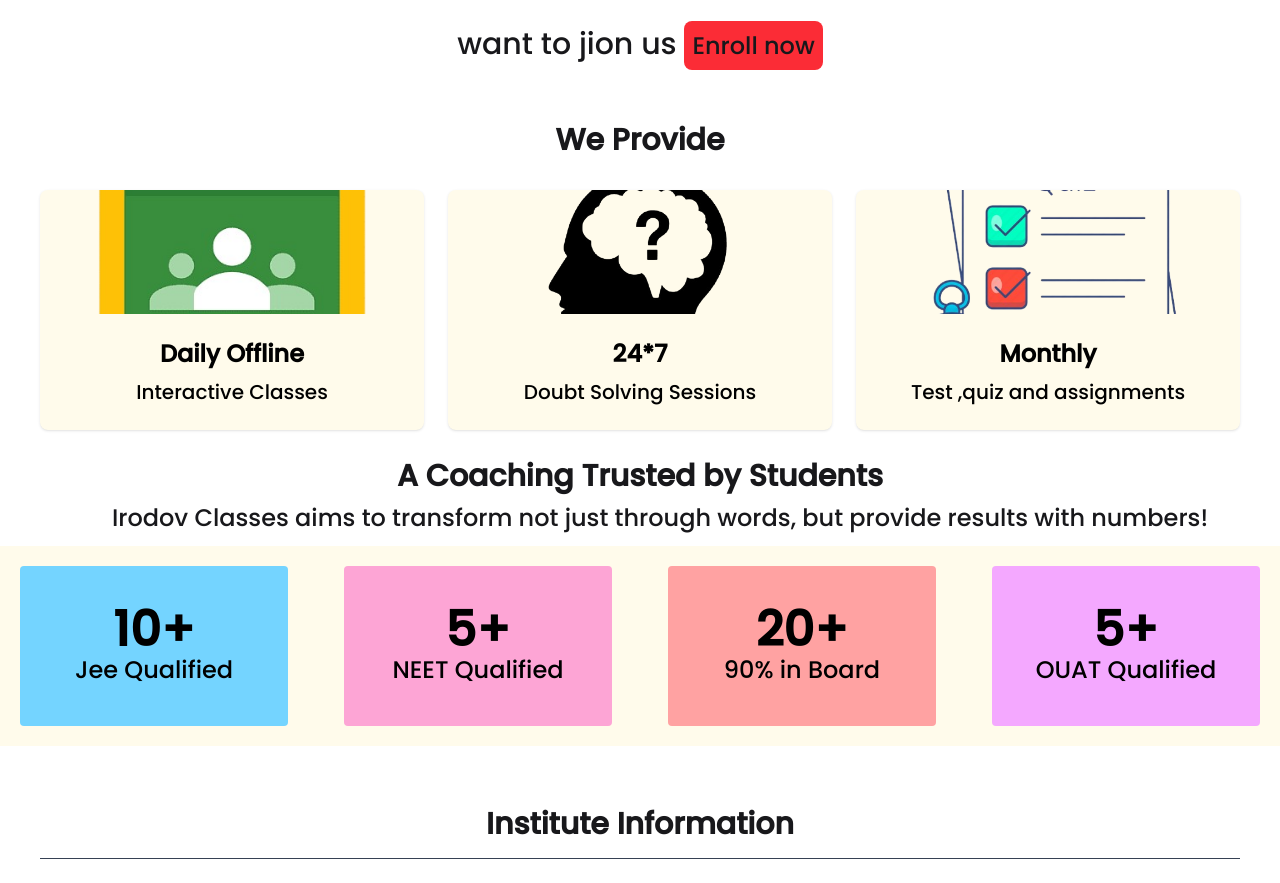
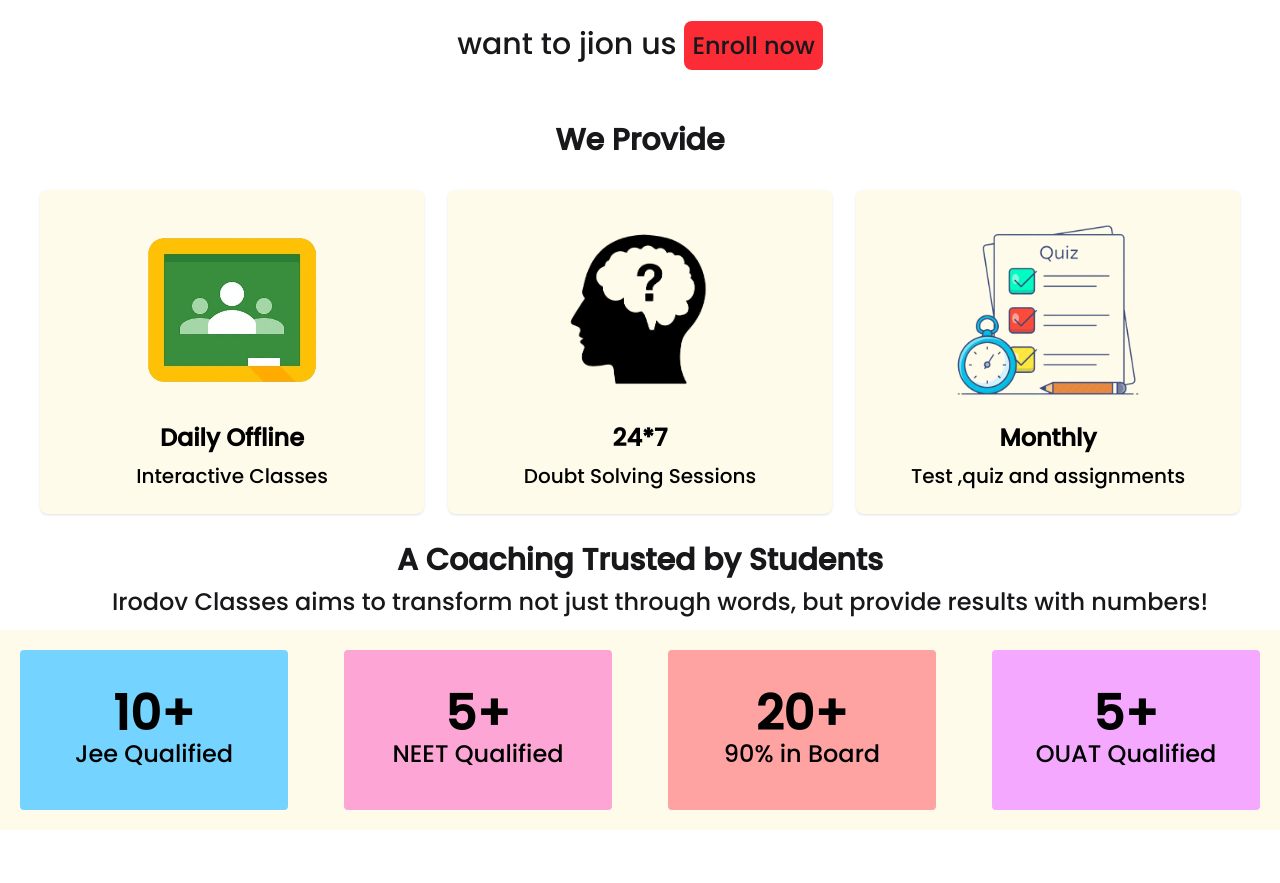
Before and after one commit to ManasPurtty/IrodovPlusClasses, a React (Vite) app in the folder Frontend/: page / in a window 1280 px wide. Shown: the part 878-1761 px from the top of the page. Built offline with nearby package versions, Linux system fonts and the light colour scheme; no server answers.

Commit message:
Update Weprovide.jsx

```diff
--- a/Frontend/src/components/Weprovide.jsx
+++ b/Frontend/src/components/Weprovide.jsx
@@ -6,26 +6,32 @@ function Weprovide() {
   useEffect(() => {
     fetch('/provide.json')
       .then((res) => res.json())
-      .then((data) => setProvide(data));
+      .then((data) => setProvide(data))
+      .catch((err) => console.log(err));
   }, []);
 
   return (
     <>
-  <div className="mt-15 ">
+      <div className="mt-15">
         <h1 className="text-3xl font-bold text-center mb-8 mx-auto">We Provide</h1>
-    <div className="flex  mx-5 gap-2 sm:gap-6 justify-center">
+
+        <div className="flex flex-wrap mx-5 gap-4 sm:gap-6 justify-center">
           {provide.map((item) => (
-        <div className="card bg-amber-50 text-black  w-35 h-60 sm:w-96 shadow-sm" key={item.id}>
-          <figure className="px-10 pt-10">
+            <div
+              className="card bg-amber-50 text-black w-40 sm:w-80 md:w-96 min-h-[320px] shadow-sm"
+              key={item.id}
+            >
+              <figure className="px-6 pt-6">
                 <img
                   src={item.image}
                   alt={item.title}
-              className="rounded-xl"
+                  className="w-full h-32 sm:h-48 object-contain rounded-xl"
                 />
               </figure>
-          <div className="card-body items-center text-center">
-            <h2 className="card-title sm:text-2xl">{item.name}</h2>
-            <p className='sm:text-xl'>{item.title}</p>
+
+              <div className="card-body items-center text-center pt-4">
+                <h2 className="card-title text-lg sm:text-2xl">{item.name}</h2>
+                <p className="text-sm sm:text-xl">{item.title}</p>
               </div>
             </div>
           ))}
```
Lines whose indentation alone changed are shown as unchanged.
